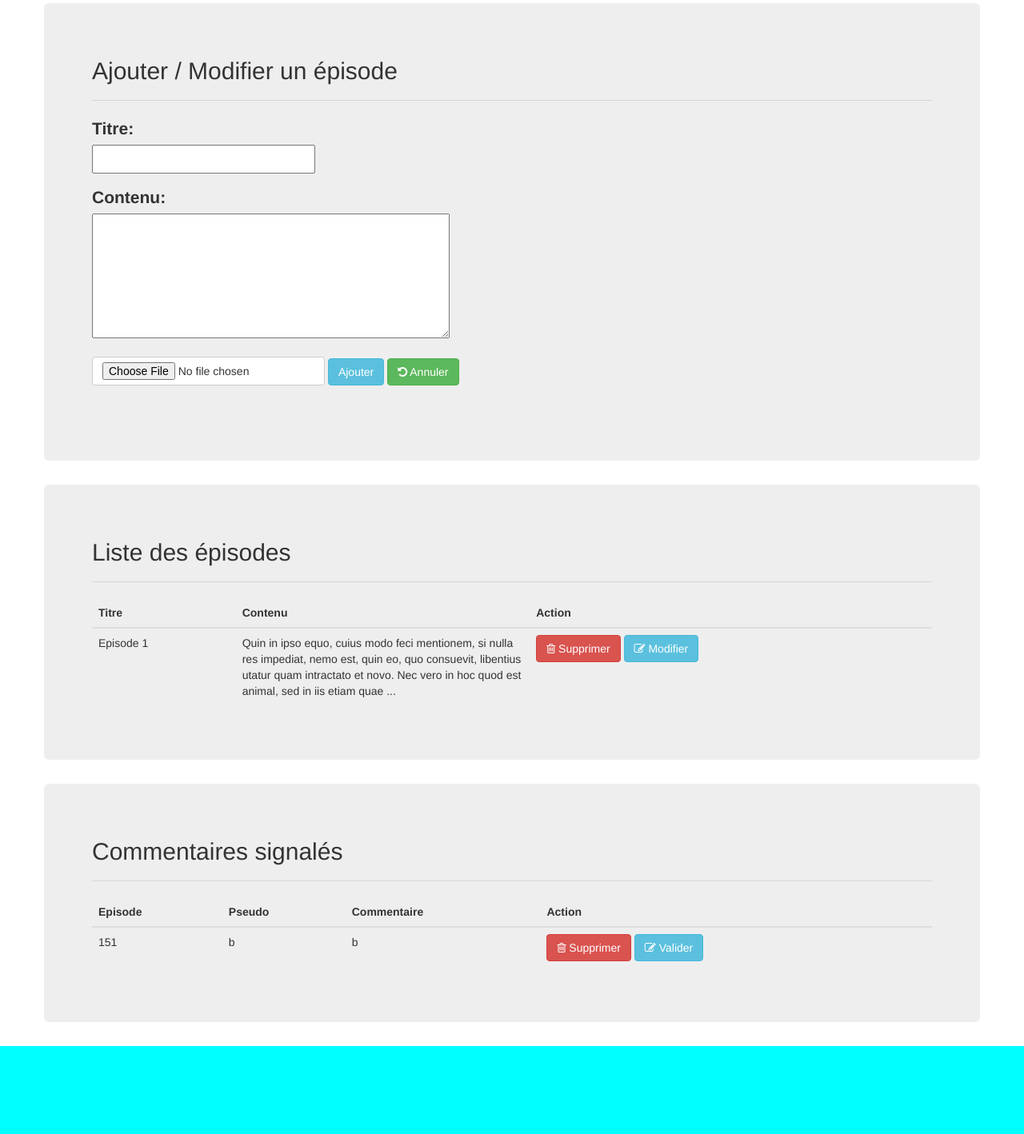
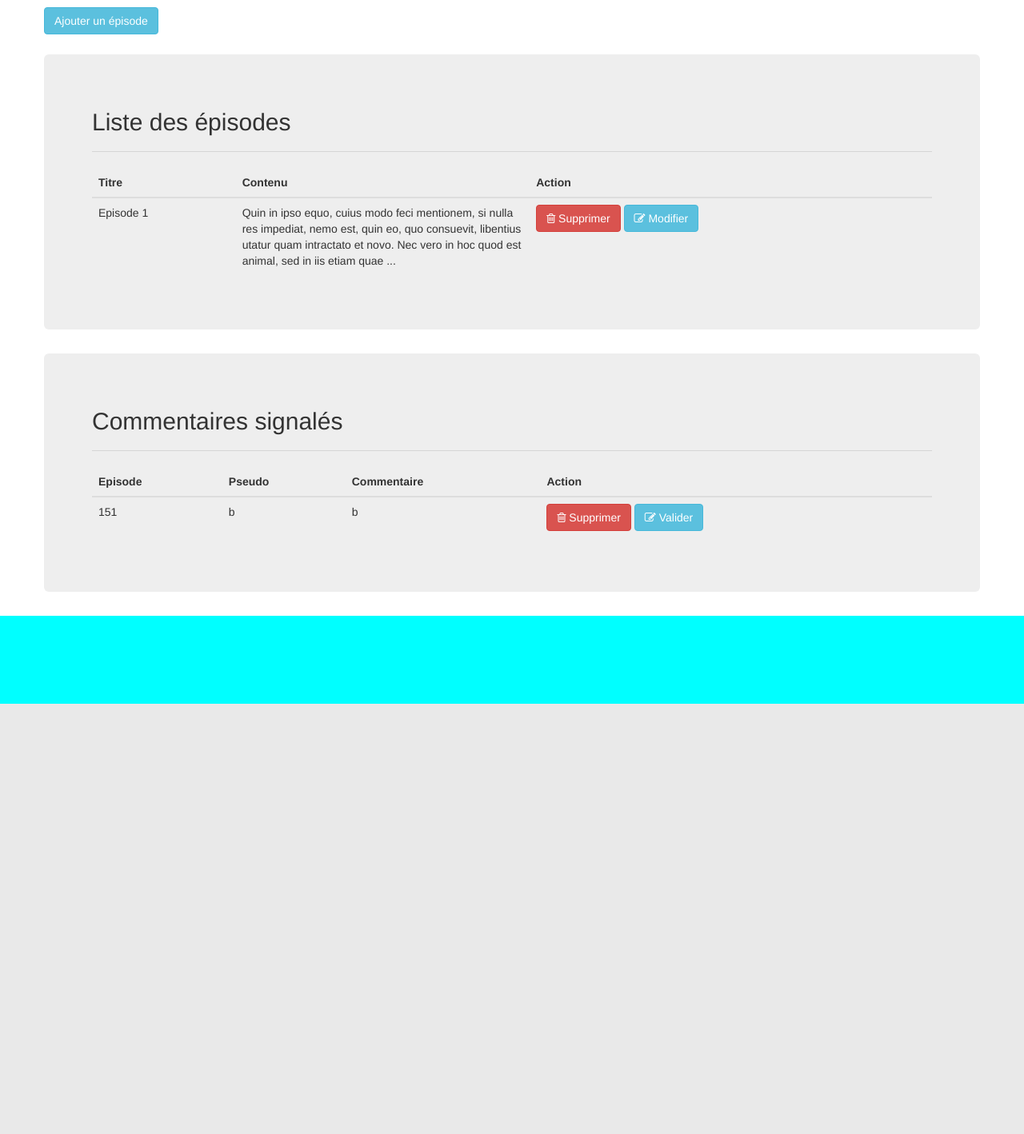
Before and after one commit to abdellim/abdp3, a PHP site: page /Admin/index.php in a window 1280 px wide. Shown: the part 51-1469 px from the top of the page at 80% size. After the commit the page ends 931 px from the top, so only its background shows below. Run offline with PHP 8.4, Linux system fonts and the light colour scheme; a user stored in the database is signed in; data comes from the database, SQL or seed files in the repository; some libraries are stand-ins or nearby versions.

Commit message:
modif ajout / edition

```diff
--- a/Admin/Controleur/RouteurAdmin.php
+++ b/Admin/Controleur/RouteurAdmin.php
@@ -39,8 +39,8 @@ class Routeur {
                         $this->ctrlAdmin->supprCom();
                     }
                     $this->ctrlAdmin->AcceuilAdm();
+                    unset($_SESSION['message']);
                 } else {
-
                     $this->ctrlLogin->Connexion();
                 }
             }
--- a/Admin/Model/Admin.php
+++ b/Admin/Model/Admin.php
@@ -58,7 +58,6 @@ class Admin extends Modele {
   //Affiche un episode à modifier
   public function edit(){
 
-    //$_GET['modifier'] = htmlspecialchars($_GET['modifier']); sert à rien???
     $sql = 'SELECT * FROM billets WHERE id = ?';
     $modifArticle = $this->executerRequete($sql, array($_GET['modifier']));
     //verifi si l'article existe
--- a/Admin/Vue/vueAdmin.php
+++ b/Admin/Vue/vueAdmin.php
@@ -5,11 +5,12 @@
         <div class="alert alert-success" role="alert" style="margin-top: 60px; margin-bottom: -30px"><?php echo $message; ?>
           <span class="sr-only">Error:</span>
         </div>
-    <?php }?>
-    <div class="jumbotron" style=" margin-top: 55px;">
+    <?php }?><div style="margin-top: 60px;"><button type="button" class="btn btn-info" data-toggle="collapse" data-target="#demo" aria-expended="false">Ajouter un épisode</button></div>
+    <div class="collapse" id="demo" style=" margin-top: 40px;">
+      <div class="jumbotron">
         <h2>Ajouter / Modifier un épisode</h2><hr>
-        <div id="tonDiv1">
-            <form method="POST" enctype="multipart/form-data">
+        <div id="jumbotron">
+            <form action = 'index.php' method="POST" enctype="multipart/form-data">
                 <?php if (isset($_GET['modifier'])) {?>
                 <input type="hidden" name="id" id="id" value="<?php echo $_GET['modifier'];?>"/>
                 <?php } ?>
@@ -29,7 +30,8 @@
             <hr>
         </div>
       </div>
-    <div class="jumbotron">
+    </div>
+    <div class="jumbotron" style=" margin-top: 25px;">
         <h2>Liste des épisodes</h2><hr>
         <table class="table table-hover">
             <thead>
@@ -40,13 +42,12 @@
               </tr>
             </thead>
             <tbody>
-
               <?php foreach ($billets as $billet): ?>
                 <tr>
                     <td><?= $billet['titre'] ?></td>
                     <td style ="width : 35%"><?= substr($billet['contenu'], 0, 200) . "..." ?></td>
                     <td><a class="btn btn-danger" href="index.php?supprimer=<?= $billet['id'] ?>" Onclick ="if(window.confirm('Voulez-vous vraiment supprimer cet épisode ?')){return true;}else{return false;}"><i class="fa fa-trash-o" aria-hidden="true"></i> Supprimer</a>
-                        <a id="Bouton1" class="btn btn-info" href="index.php?modifier=<?= $billet['id'] ?>"><i class="fa fa-pencil-square-o" aria-hidden="true"></i> Modifier</a></td>
+                    <a data-toggle="collapse" data-target="#demo" aria-expended="false" aria-controls="demo" class="btn btn-info" href="index.php?modifier=<?= $billet['id'] ?>"><i class="fa fa-pencil-square-o" aria-hidden="true"></i> Modifier</a></td>
                 </tr>
               <?php endforeach; ?>
             </tbody>
```
Lines whose indentation alone changed are shown as unchanged.
